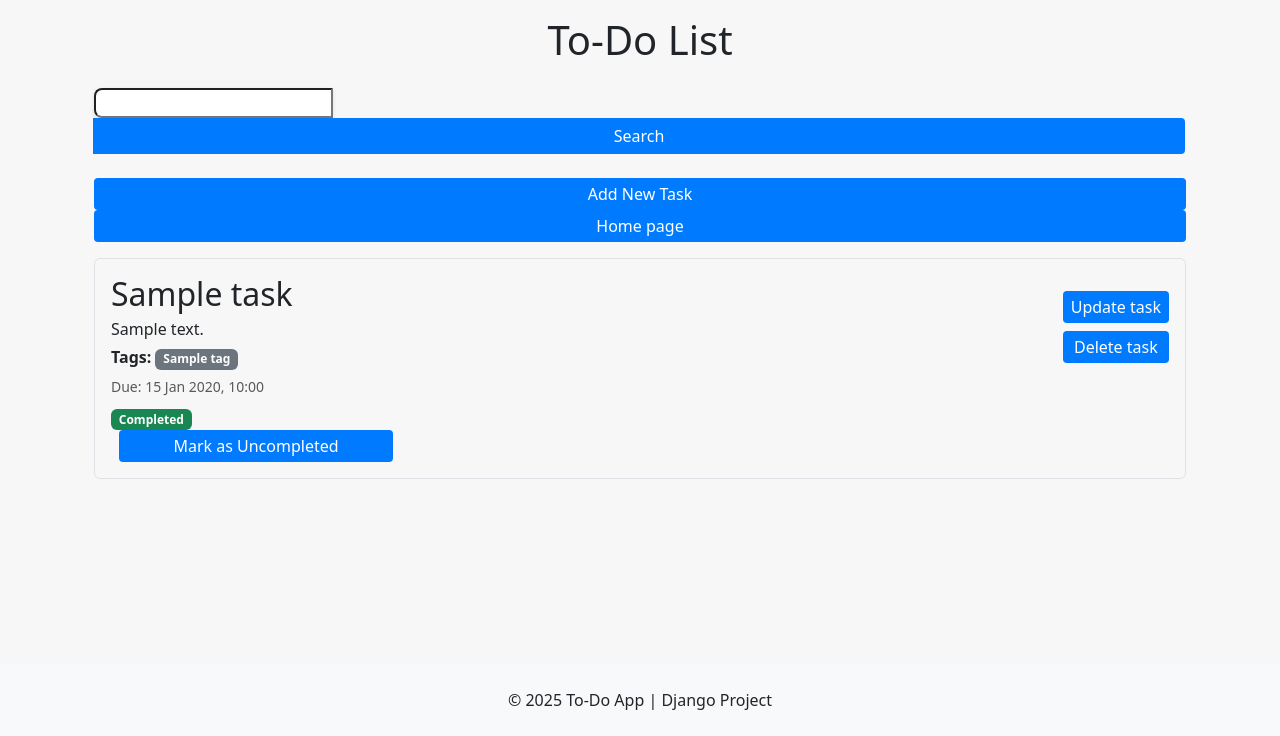
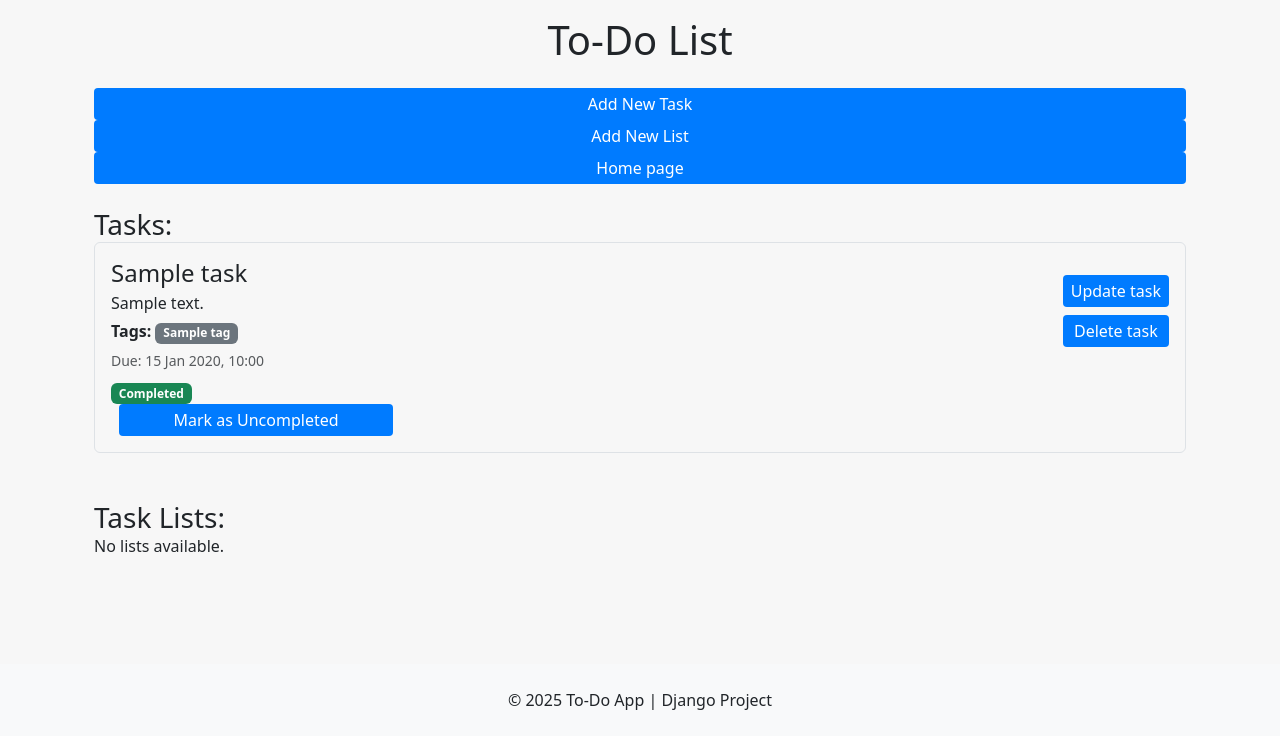
Before and after one commit to MaksonSt/to-do-app, a Django app: page /search/ in a window 1280 px wide. Shown: the part 64-800 px from the top of the page. Run offline with Django 5.2, Linux system fonts and the light colour scheme; a user stored in the database is signed in; tables that the repository leaves empty hold one stand-in row (values such as "Sample post"); grey boxes marked "Sample" are stand-in pictures.

Commit message:
Create new model for  task lists, update home page to aible to add task lists, update task_list.html so it can show task lists

```diff
--- a/to_do_project/templates/todo/home_authenticated.html
+++ b/to_do_project/templates/todo/home_authenticated.html
@@ -15,5 +15,9 @@
     <a href="{% url 'to_do_app:add_task' %}">
         <button class="btn">Додати завдання</button>
     </a>
+    <h5>Натисни кнопку нижче, щоб створити список завдань:</h5>
+    <a href="{% url 'to_do_app:create_tasks_list' %}">
+        <button class="btn">Створити список</button>
+    </a>
 </div>
 {% endblock %}
--- a/to_do_project/templates/todo/task_list.html
+++ b/to_do_project/templates/todo/task_list.html
@@ -1,27 +1,23 @@
 {% extends 'todo/base.html' %}
 
-{% block title %}To-Do List{% endblock %}
+{% block title %}To-Do Tasks & Lists{% endblock %}
 
 {% block content %}
-<div class="task-list container">
+<div class="container task-list">
     <h1 class="text-center mb-4">To-Do List</h1>
-
-    <form method="GET" action="{% url 'to_do_app:search_task' %}" class="mb-4">
-        <div class="input-group">
-            {{ form.query }}
-            <button class="btn btn-outline-primary" type="submit">Search</button>
-        </div>
-    </form>
 
     <div class="task-actions mb-3">
         <a href="{% url 'to_do_app:add_task' %}" class="btn btn-primary btn-sm me-2">Add New Task</a>
+        <a href="{% url 'to_do_app:create_tasks_list' %}" class="btn btn-success btn-sm me-2">Add New List</a>
         <a href="{% url 'to_do_app:Home' %}" class="btn btn-outline-danger btn-sm">Home page</a>
     </div>
 
+    <h3 class="mt-4">Tasks: </h3>
+    {% if tasks %}
         {% for task in tasks %}
             <article class="task-item d-flex justify-content-between align-items-start mb-3 p-3 border rounded">
                 <div>
-        <h2 class="task-title mb-1">{{ task.task_name }}</h2>
+                    <h4 class="task-title mb-1">{{ task.task_name }}</h4>
                     <p class="task-description mb-1">{{ task.description }}</p>
 
                     {% if task.tags.exists %}
@@ -29,8 +25,6 @@
                         <strong>Tags:</strong>
                         {% for tag in task.tags.all %}
                             <span class="badge bg-secondary me-1">{{ tag.name }}</span>
-            {% empty %}
-                No tags
                         {% endfor %}
                     </p>
                     {% endif %}
@@ -55,8 +49,23 @@
                     <a href="{% url 'to_do_app:delete_task' task.pk %}" class="btn btn-outline-danger btn-sm">Delete task</a>
                 </div>
             </article>
-{% empty %}
-    <p class="text-center">No tasks available. Start by adding a task!</p>
         {% endfor %}
+    {% else %}
+        <p>No tasks without a list.</p>
+    {% endif %}
+
+
+    <h3 class="mt-5">Task Lists: </h3>
+    {% if tasklists %}
+    <ul class="list-group">
+        {% for tasklist in tasklists %}
+            <li class="list-group-item">
+                {{ tasklist.name }}
+            </li>
+        {% endfor %}
+    </ul>
+    {% else %}
+        <p>No lists available.</p>
+    {% endif %}
 </div>
 {% endblock %}
--- a/to_do_project/to_do_app/admin.py
+++ b/to_do_project/to_do_app/admin.py
@@ -3,7 +3,7 @@ from .models import Task, CustomUser
 
 @admin.register(Task)
 class TaskAdmin(admin.ModelAdmin):
-    list_display = ('task_name', 'description', 'data_added', 'complete', 'category', 'display_tags')
+    list_display = ('task_name', 'description', 'data_added', 'complete', 'display_tags')
 
     def display_tags(self, obj):
         return ", ".join(tag.name for tag in obj.tags.all())
--- a/to_do_project/to_do_app/forms.py
+++ b/to_do_project/to_do_app/forms.py
@@ -1,7 +1,7 @@
 from django import forms
 from django.contrib.auth.forms import UserCreationForm, AuthenticationForm
 from django.contrib.auth import get_user_model
-from .models import Task, Tags, Category
+from .models import Task, Tags, ListOfTasks
 
 User = get_user_model()
 
@@ -21,6 +21,18 @@ class TaskForm(forms.ModelForm):
             'description': forms.Textarea(attrs={'class': 'task', 'placeholder': 'Description'}),
             'due_date': forms.DateTimeInput(attrs={'type': 'datetime-local', 'class': 'task', 'placeholder': 'Deadline'}),
         }
+
+
+
+class ListTasksForm(forms.ModelForm):
+    class Meta:
+        model = ListOfTasks
+        fields = ['name', 'tasks']
+        widgets = {
+            'name': forms.TextInput(attrs={'class': 'task-list', 'placeholder': 'Enter name of list of task'}),
+            'tasks': forms.CheckboxSelectMultiple(attrs={'class': 'task-list'})
+        }
+
 
 
 class RegistrationForm(UserCreationForm):
--- a/to_do_project/to_do_app/models.py
+++ b/to_do_project/to_do_app/models.py
@@ -18,19 +18,38 @@ class Tags(models.Model):
         return self.name
 
 
+
 class Task(models.Model):
     task_name = models.CharField(max_length=255)
     description = models.CharField(max_length=255)
     data_added = models.DateField(auto_now_add=True)
     due_date = models.DateTimeField(null=True, blank=True)
     complete = models.BooleanField(default=False)
-    category = models.ForeignKey(Category, on_delete=models.SET_NULL, null=True, blank=True)
     tags = models.ManyToManyField(Tags, blank=True)
 
 
 
     def __str__(self):
         return self.task_name
+
+
+
+class ListOfTasks(models.Model):
+    name = models.CharField(max_length=50)
+    tasks = models.ManyToManyField(Task, blank=True)
+
+    @property
+    def get_success(self, values):
+        total_tasks = self.tasks.count()
+        if total_tasks == 0:
+            return 0
+        tasks_complete = self.tasks.filter(complete=True).count()
+        return (tasks_complete * total_tasks) // 100
+
+
+    def __str__(self):
+        return self.name
+
 
 
 
--- a/to_do_project/to_do_app/urls.py
+++ b/to_do_project/to_do_app/urls.py
@@ -10,6 +10,7 @@ urlpatterns = [
     path('addtask/', views.add_task, name='add_task'),
     path('complete_task/<int:pk>/', views.complete_task, name='task_complete'),
     path('delete_task/<int:pk>', views.delete_task, name='delete_task'),
+    path('create_tasks_list/', views.create_list_of_tasks, name='create_tasks_list'),
     path('about/', views.about, name='about'),
     path('faqs/', views.faqs, name='faqs'),
     path('features/', views.features, name='features'),
--- a/to_do_project/to_do_app/views.py
+++ b/to_do_project/to_do_app/views.py
@@ -1,6 +1,6 @@
 from django.shortcuts import render, redirect, get_object_or_404, HttpResponse
-from .models import Task, CustomUser
-from .forms import TaskForm, RegistrationForm, ResetPasswordForm, TaskSearchForm, LoginForm
+from .models import Task, CustomUser, ListOfTasks
+from .forms import TaskForm, RegistrationForm, ResetPasswordForm, TaskSearchForm, LoginForm, ListTasksForm
 from django.contrib.messages.views import SuccessMessageMixin
 from django.contrib.auth.forms import UserCreationForm
 from django.contrib.auth import login, get_user_model
@@ -44,7 +44,8 @@ def home(request):
 @login_required_message(login_url='to_do_app:login')
 def task_list(request):
     tasks = Task.objects.all()
-    return render(request, 'todo/task_list.html', {'tasks': tasks})
+    tasklists = ListOfTasks.objects.all()
+    return render(request, 'todo/task_list.html', {'tasks': tasks, 'tasklists': tasklists})
 
 
 @login_required_message(login_url='to_do_app:login')
@@ -194,3 +195,14 @@ def faqs(request):
 
 def features(request):
     return render(request, "todo/features.html")
+
+
+def create_list_of_tasks(request):
+    if request.method == 'POST':
+        form = ListTasksForm(request.POST)
+        if form.is_valid():
+            form.save()
+            return redirect('to_do_app:task-list')
+    else:
+        form = ListTasksForm()
+    return render(request, 'todo/create_task_list.html', {'form': form})
```
Also changed, not shown: to_do_project/templates/todo/create_task_list.html (added, +15 -0 lines), to_do_project/to_do_app/migrations/0006_listoftasks.py (added), to_do_project/to_do_app/migrations/0007_remove_task_category.py (added). Lines whose indentation alone changed are shown as unchanged.
